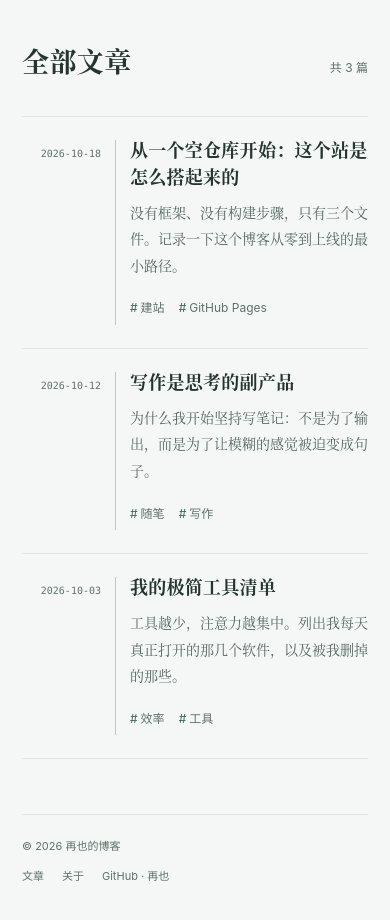
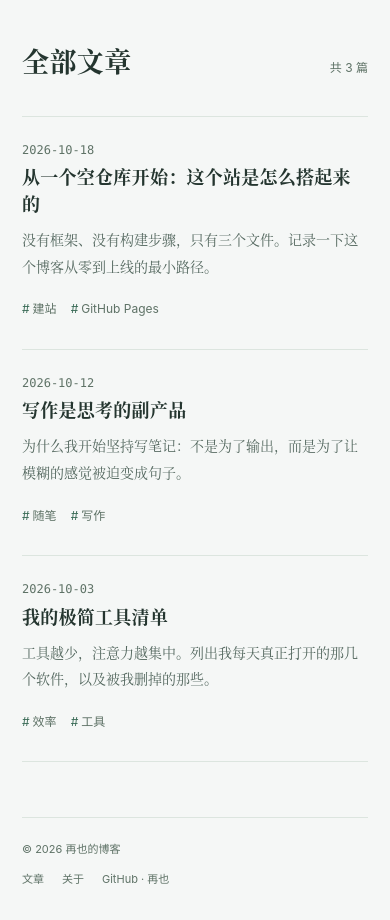
Before and after one commit to DunYujian/myproject, a plain HTML site: page posts/index.html in a window 390 px wide. Shown: the part 61-981 px from the top of the page. Drawn offline with Linux system fonts and the light colour scheme.

Commit message:
Limit aligned date dividers to homepage recent articles

```diff
--- a/assets/css/style.css
+++ b/assets/css/style.css
@@ -101,8 +101,8 @@ hr { border: 0; border-top: 1px solid var(--line); margin: 2.5em 0; }
 .recent-list time, .post-item time { font: 12px/1.8 var(--font-mono); font-variant-numeric: tabular-nums; color: var(--text-faint); }
 .recent-list__title { font-size: 17px; }
 /* Fixed date columns keep every vertical separator on the same axis. */
-.recent-list__title, .post-item > a > div { border-left: 1px solid var(--line-strong); padding-left: 22px; min-width: 0; }
-.recent-list time, .post-item time { text-align: right; white-space: nowrap; }
+.recent-list__title { border-left: 1px solid var(--line-strong); padding-left: 22px; min-width: 0; }
+.recent-list time { text-align: right; white-space: nowrap; }
 .recent-list a:hover .recent-list__title { color: var(--accent); text-decoration: underline; text-underline-offset: 5px; }
 .recent-list__arrow { color: var(--text-faint); font: 15px var(--font-sans); transition: transform .15s ease; }
 .recent-list a:hover .recent-list__arrow { transform: translate(2px, -2px); color: var(--accent); }
@@ -219,9 +219,8 @@ hr { border: 0; border-top: 1px solid var(--line); margin: 2.5em 0; }
   .home-note p { font-size: 12px; }
   .section, .post, .about { padding-top: 30px; padding-bottom: 55px; }
   .page-title { font-size: 27px; }
-  .post-item > a { grid-template-columns: 79px minmax(0, 1fr); gap: 14px; padding-block: 23px; }
-  .post-item time { font-size: 10px; }
-  .recent-list__title, .post-item > a > div { padding-left: 14px; }
+  .post-item > a { grid-template-columns: 1fr; gap: 6px; padding-block: 23px; }
+  .recent-list__title { padding-left: 14px; }
   .post-item h3 { font-size: 18px; }
   .prose { font-size: 17px; line-height: 1.95; }
   .prose h2 { font-size: 22px; }
```
